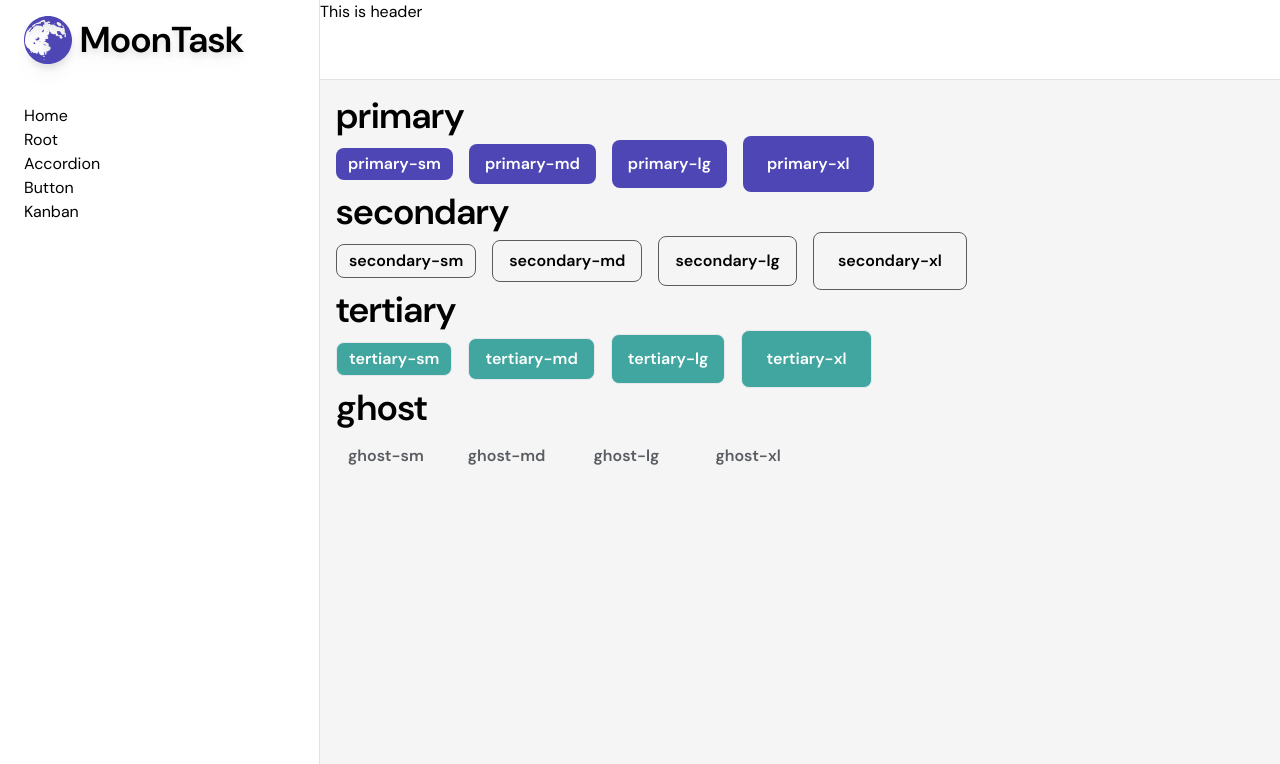
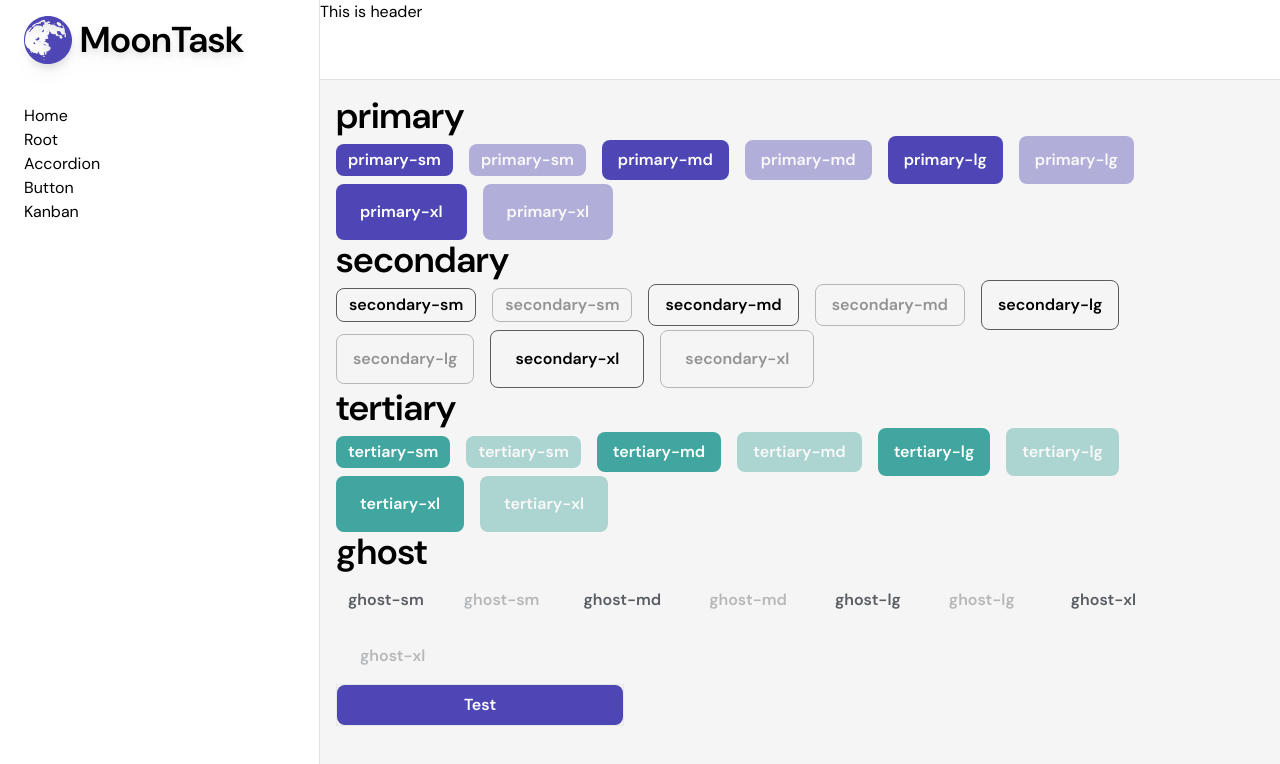
Before and after one commit to sausir1/moontask, a Vue app: page /components/button in a window 1280 px wide. Shown: the top 764 px of the page. Built offline with nearby package versions, Linux system fonts and the light colour scheme.

Commit message:
add button component

```diff
--- a/src/components/button/MButton.vue
+++ b/src/components/button/MButton.vue
@@ -1,11 +1,27 @@
 <template>
   <button
     type="button"
-    :class="[buttonColor, buttonSize]"
-    class="ds-i-item active:scale-95 font-semibold"
+    :data-item-left="!!$slots.icon"
+    :data-item-right="!!$slots.iconRight"
+    :class="[
+      buttonColor,
+      buttonSize,
+      {
+        'w-full block text-center': block,
+      },
+    ]"
+    class="ds-i-item active:scale-[.97] font-semibold disabled:opacity-40 disabled:pointer-events-none"
+    @focus="$emit('focus', $event)"
+    @click="$emit('click', $event)"
+    @blur="$emit('blur', $event)"
   >
-    <div class="flex whitespace-nowrap">
+    <div
+      class="flex whitespace-nowrap items-center justify-center"
+      :class="contentGap"
+    >
+      <slot name="icon"></slot>
       <slot></slot>
+      <slot name="icon-right"></slot>
     </div>
   </button>
 </template>
@@ -16,27 +32,42 @@ import { computed } from 'vue'
 type LooseAutocomplete<T extends string> = T | Omit<string, T>
 
 interface Props {
-  size: 'sm' | 'md' | 'lg' | 'xl'
-  color: LooseAutocomplete<'primary' | 'secondary' | 'tertiary' | 'ghost'>
+  size?: 'xs' | 'sm' | 'md' | 'lg' | 'xl'
+  color?: LooseAutocomplete<'primary' | 'secondary' | 'tertiary' | 'ghost'>
+  block?: boolean
 }
-const { size = 'md', color = 'primary' } = defineProps<Props>()
+const { size = 'md', color = 'primary', block = false } = defineProps<Props>()
+
+const contentGap = computed(() => {
+  const sizes = {
+    xs: 'gap-1',
+    sm: 'gap-1',
+    md: 'gap-2',
+    lg: 'gap-3',
+    xl: 'gap-4',
+  }
+  return sizes[size]
+})
 
 const buttonSize = computed(() => {
   const sizes = {
-    sm: 'px-3 py-1 rounded-ds-i-sm',
-    md: 'px-4 py-2 rounded-ds-i-sm',
-    lg: 'py-3 px-4 rounded-ds-i-sm',
-    xl: 'py-4 px-6 rounded-ds-i-sm',
+    xs: 'px-2 py-1 rounded-ds-i-xs item-left:pl-1 item-right:pr-1',
+    sm: 'px-3 py-1 rounded-ds-i-sm item-left:pl-1 item-right:pr-1',
+    md: 'px-4 py-2 rounded-ds-i-sm item-left:pl-2 item-right:pr-2',
+    lg: 'py-3 px-4 rounded-ds-i-sm item-left:pl-3 item-right:pr-3',
+    xl: 'py-4 px-6 rounded-ds-i-sm item-left:pl-4 item-right:pr-4',
   }
   return sizes[size]
 })
 
 const buttonColor = computed(() => {
   const colors = {
-    primary: 'bg-ds-piccolo text-ds-goten',
-    secondary: 'bg-transparent border border-ds-trunks text-ds-bulma',
-    tertiary: 'bg-ds-hit border text-ds-goten',
-    ghost: 'bg-ds-transparent text-ds-trunks',
+    primary: 'bg-ds-piccolo text-ds-goten ring-ds-piccolo/20',
+    secondary:
+      'bg-transparent border border-ds-trunks text-ds-bulma ring-ds-bulma/20',
+    tertiary: 'bg-ds-hit border-0 text-ds-goten ring-ds-hit/20',
+    ghost:
+      'bg-ds-transparent text-ds-trunks hover:text-bulma hover:text-ds-bulma focus:text-ds-bulma ring-ds-trunks/50',
   }
   return colors[color as keyof typeof colors] || color
 })
--- a/src/views/components/Button.vue
+++ b/src/views/components/Button.vue
@@ -5,7 +5,13 @@
       <MButton class="mr-4" :color="color" :size="size">{{
         `${color}-${size}`
       }}</MButton>
+      <MButton class="mr-4" :color="color" :size="size" disabled>
+        {{ `${color}-${size}` }}</MButton
+      >
     </template>
+  </div>
+  <div class="w-72 border">
+    <MButton block>Test</MButton>
   </div>
 </template>
 
```
